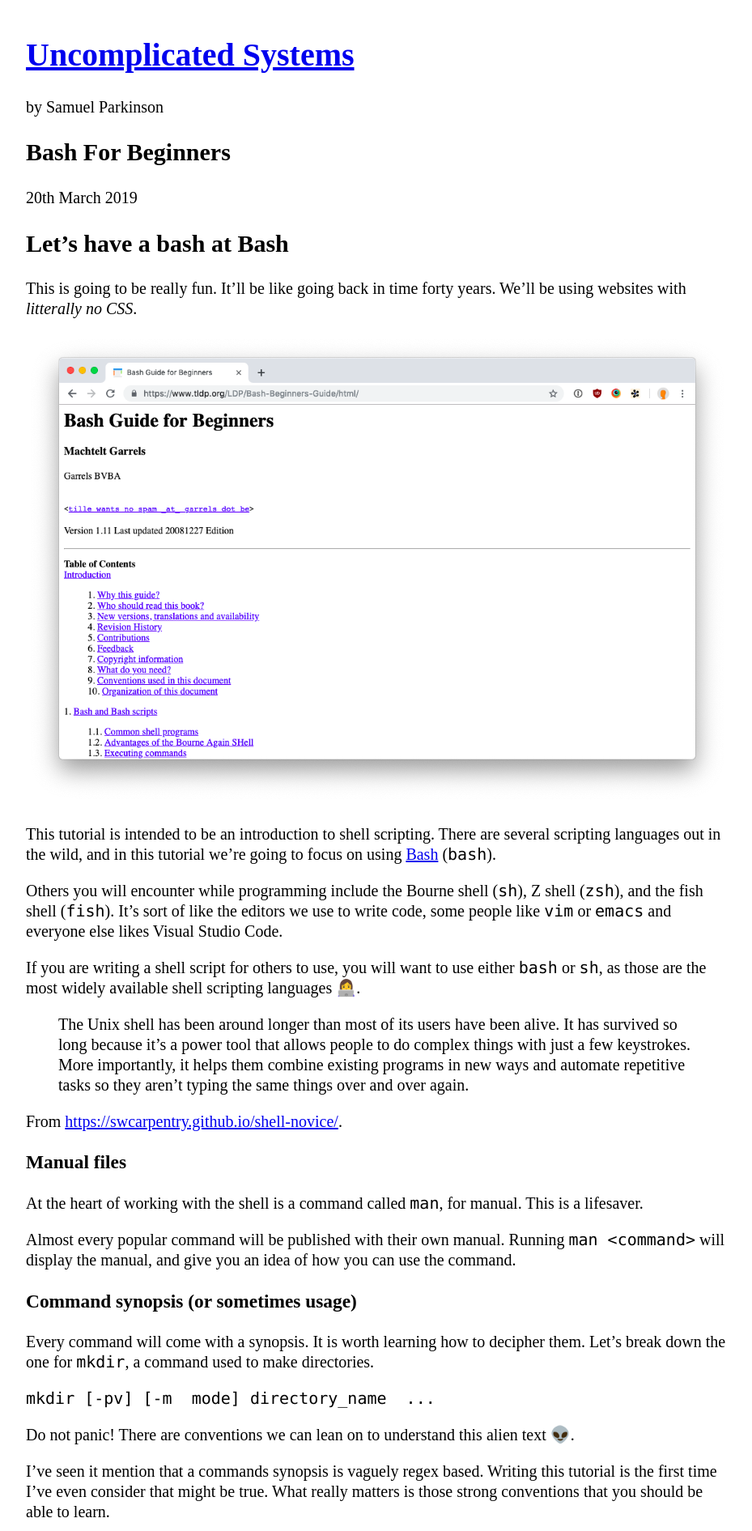
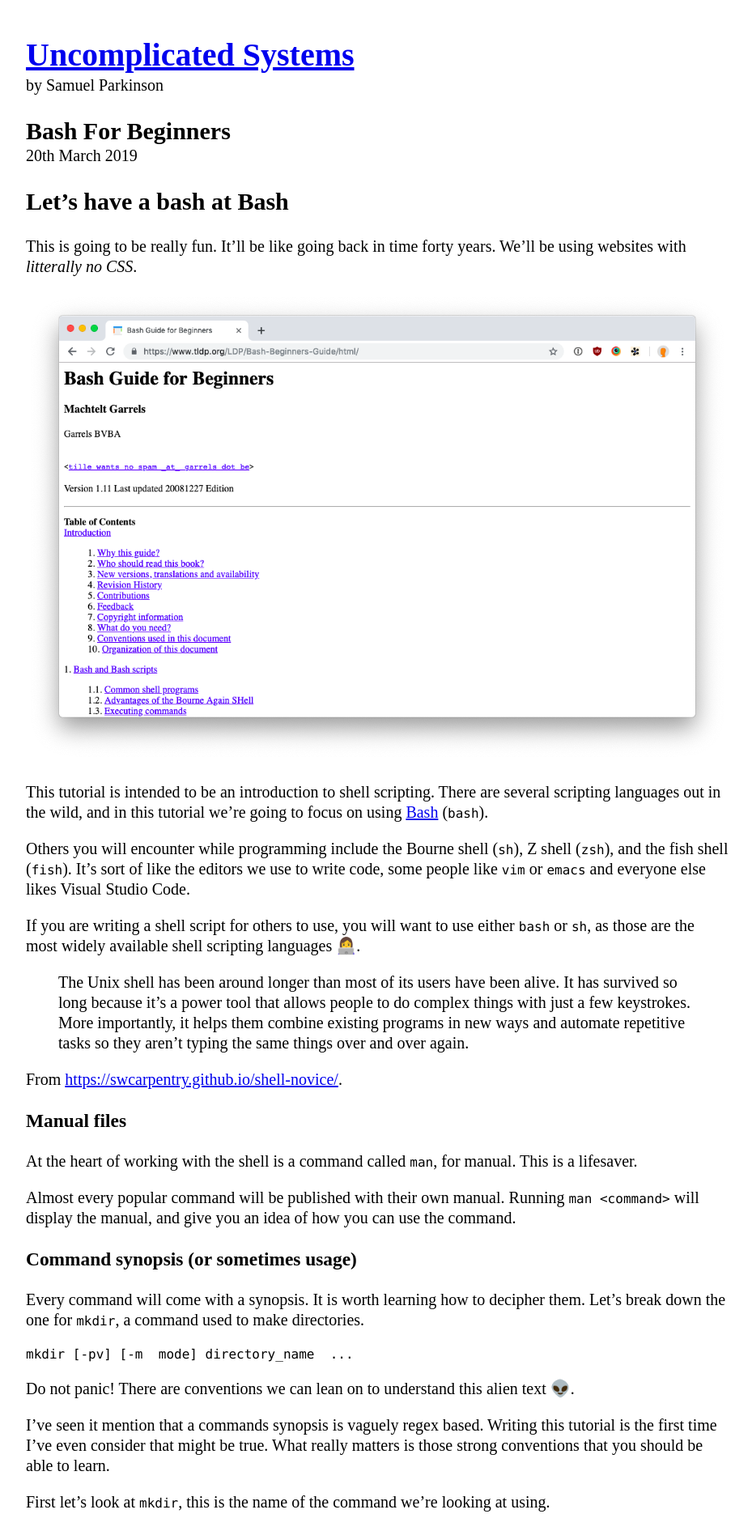
Before and after one commit to sjparkinson/uncomplicated.systems, a Jekyll site: the page built from _posts/2019-03-20-bash-for-beginners.md, in a window 1280 px wide. Shown: the top 1891 px of the page at 81% size, without its empty margins (174-1103 px from the left). Built offline with Jekyll 4.4.1, drawn with Linux system fonts in a browser that asks for light colours.

Commit message:
Small typography improvements

```diff
--- a/assets/css/main.css
+++ b/assets/css/main.css
@@ -34,7 +34,7 @@ body {
     /* Remove the margin in all browsers, center horizontally. */
     max-width: 90ch;
     padding: 1rem;
-    font-size: 1.25rem;
+    font-size: 20px;
 }
 
 /*
@@ -68,7 +68,7 @@ pre {
         Menlo,
         monospace;
     /* 1 */
-    font-size: 1em;
+    font-size: 1rem;
     /* 2 */
 }
 
@@ -222,6 +222,16 @@ summary {
 img {
     max-width: 100%;
     height: auto;
+}
+
+header[role="banner"] hgroup h1,
+ main hgroup h2 {
+    margin-bottom: 0;
+}
+
+header[role="banner"] hgroup p,
+main hgroup p {
+    margin-top: 0;
 }
 
 .highlight .hll {
```
